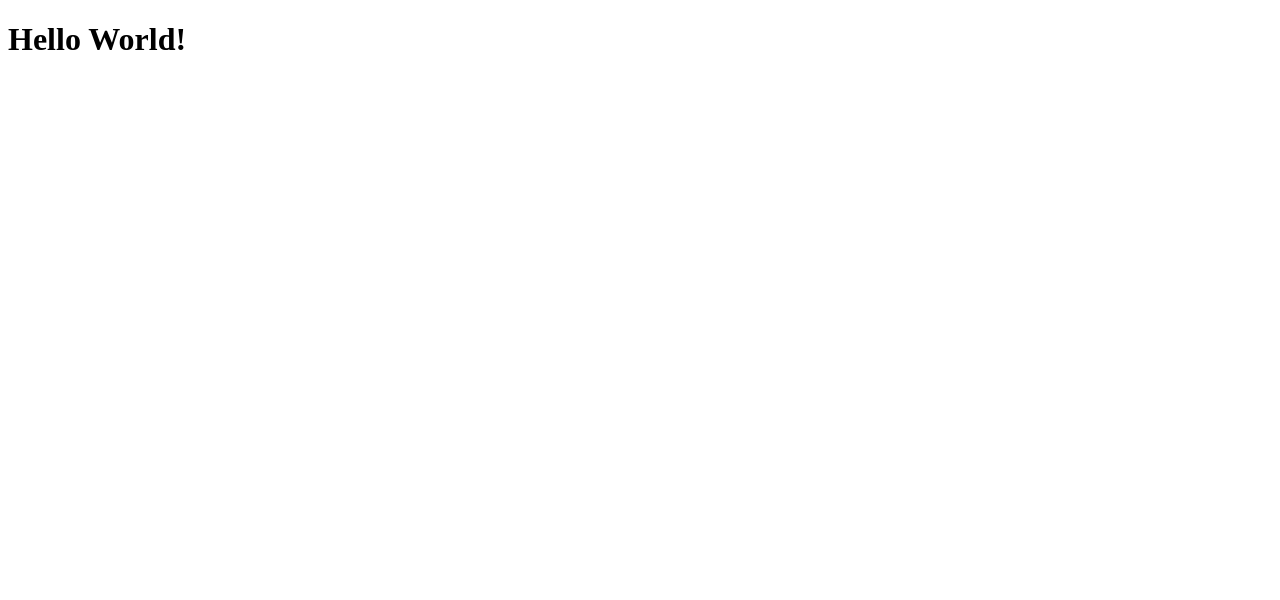
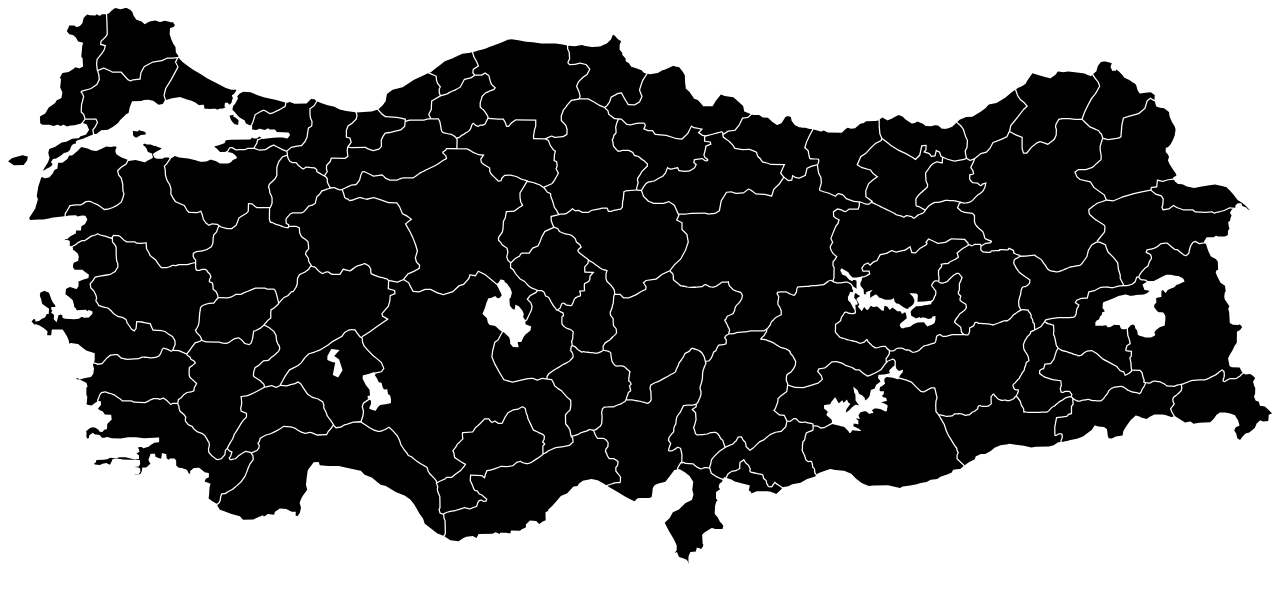
Before and after one commit to ozgrozer/react-turkey-map, a React (Vite) app: page / in a window 1280 px wide. Shown: the top 600 px of the page. Built offline with nearby package versions, Linux system fonts and the light colour scheme.

Commit message:
Show cities

```diff
--- a/src/index.jsx
+++ b/src/index.jsx
@@ -1,8 +1,34 @@
 import { createRoot } from 'react-dom/client'
+
+import cities from './cities'
 
 const App = () => {
   return (
-    <h1>Hello World!</h1>
+    <div>
+      <svg
+        version='1.1'
+        id='svg-turkiye-haritasi'
+        viewBox='0 0 1007.478 527.323'
+        xmlns='http://www.w3.org/2000/svg'
+      >
+        <g id='turkiye'>
+          {
+            cities.map((city, key) => {
+              return (
+                <g
+                  key={key}
+                  id={city.plate}
+                  data-name={city.name}
+                  data-plate={city.plate}
+                >
+                  <path d={city.draw} />
+                </g>
+              )
+            })
+          }
+        </g>
+      </svg>
+    </div>
   )
 }
 
```
